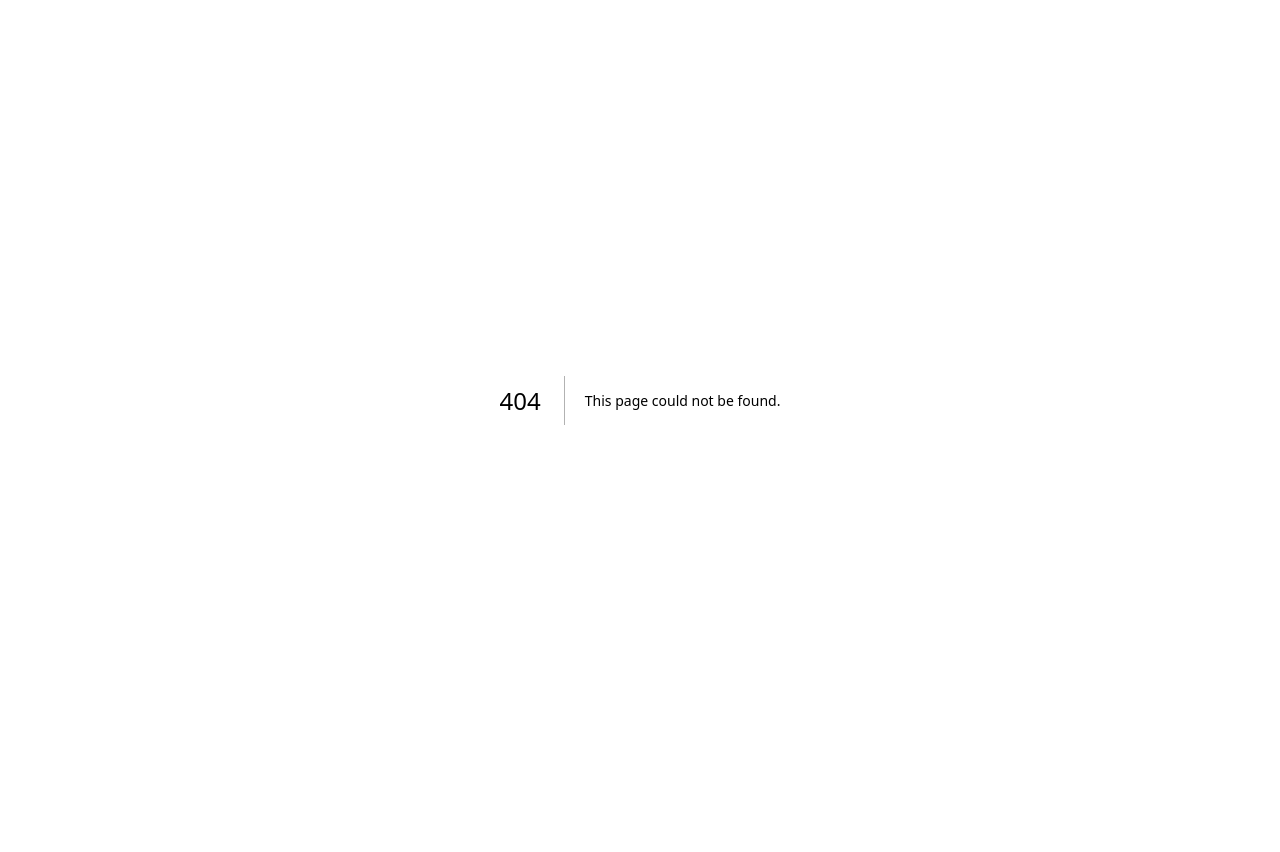
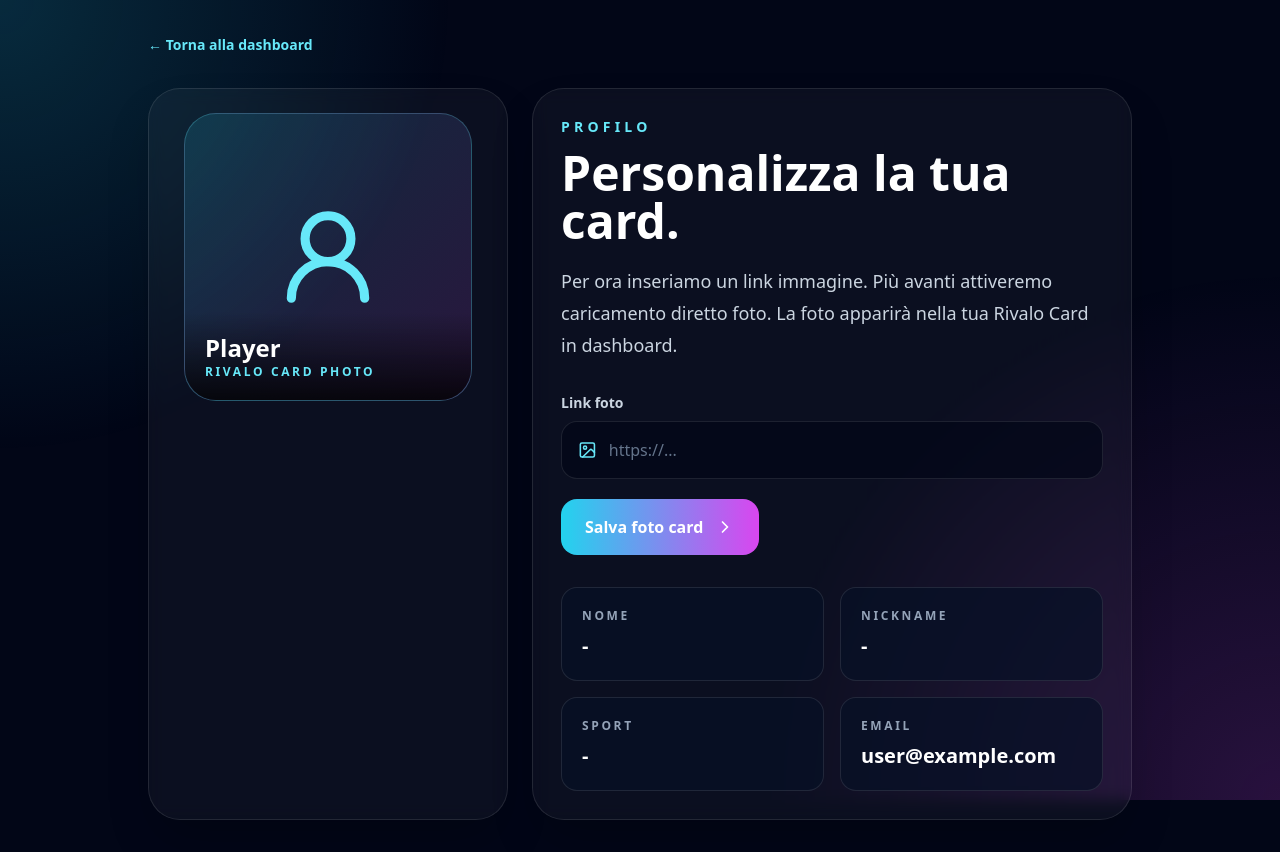
Before and after one commit to RivaloApp/rivalo-app, a Next.js app: page /profile in a window 1280 px wide. Before the commit this address had no page. Before the commit the page ends 800 px from the top, so only its background shows below. Built offline with nearby package versions, Linux system fonts and the light colour scheme; no server answers; the database is empty; sample sign-in values are in the browser's storage.

Commit message:
Create page.tsx

```diff
--- /dev/null
+++ b/app/profile/page.tsx
@@ -0,0 +1,153 @@
+"use client";
+
+import { useEffect, useState } from "react";
+import Link from "next/link";
+import { onAuthStateChanged, User } from "firebase/auth";
+import { doc, getDoc, updateDoc } from "firebase/firestore";
+import { auth, db } from "../../lib/firebase";
+import { ChevronRight, Image, UserRound } from "lucide-react";
+
+type RivaloProfile = {
+  name?: string;
+  nickname?: string;
+  email?: string;
+  mainSport?: string;
+  photoUrl?: string;
+};
+
+export default function ProfilePage() {
+  const [user, setUser] = useState<User | null>(null);
+  const [profile, setProfile] = useState<RivaloProfile | null>(null);
+  const [photoUrl, setPhotoUrl] = useState("");
+  const [saving, setSaving] = useState(false);
+  const [message, setMessage] = useState("");
+
+  useEffect(() => {
+    const unsubscribe = onAuthStateChanged(auth, async (currentUser) => {
+      if (!currentUser) {
+        window.location.href = "/login";
+        return;
+      }
+
+      setUser(currentUser);
+
+      const snap = await getDoc(doc(db, "users", currentUser.uid));
+      if (snap.exists()) {
+        const data = snap.data() as RivaloProfile;
+        setProfile(data);
+        setPhotoUrl(data.photoUrl || "");
+      }
+    });
+
+    return () => unsubscribe();
+  }, []);
+
+  async function savePhotoUrl() {
+    if (!user) return;
+
+    setSaving(true);
+    setMessage("");
+
+    try {
+      await updateDoc(doc(db, "users", user.uid), {
+        photoUrl: photoUrl.trim(),
+      });
+
+      setProfile((prev) => ({
+        ...prev,
+        photoUrl: photoUrl.trim(),
+      }));
+
+      setMessage("Foto salvata nella tua Rivalo Card.");
+    } catch {
+      setMessage("Errore nel salvataggio della foto.");
+    } finally {
+      setSaving(false);
+    }
+  }
+
+  return (
+    <main className="min-h-screen bg-[#020617] text-white">
+      <div className="pointer-events-none fixed inset-0 bg-[radial-gradient(circle_at_top_left,rgba(34,211,238,.18),transparent_30%),radial-gradient(circle_at_bottom_right,rgba(217,70,239,.18),transparent_35%)]" />
+
+      <section className="relative z-10 mx-auto max-w-5xl px-5 py-8">
+        <Link href="/dashboard" className="text-sm font-black text-cyan-300">
+          ← Torna alla dashboard
+        </Link>
+
+        <div className="mt-8 grid gap-6 lg:grid-cols-[360px_1fr]">
+          <div className="rounded-[2rem] border border-white/10 bg-white/[.04] p-6 shadow-2xl backdrop-blur">
+            <div className="relative mx-auto flex h-72 w-72 items-center justify-center overflow-hidden rounded-[2rem] border border-cyan-300/25 bg-gradient-to-br from-cyan-400/15 to-fuchsia-500/15">
+              {photoUrl ? (
+                <img src={photoUrl} alt="Foto card Rivalo" className="h-full w-full object-cover" />
+              ) : (
+                <UserRound size={110} className="text-cyan-300" />
+              )}
+
+              <div className="absolute inset-x-0 bottom-0 bg-gradient-to-t from-black/80 to-transparent p-5">
+                <div className="text-2xl font-black">{profile?.nickname || profile?.name || "Player"}</div>
+                <div className="text-xs font-black uppercase tracking-[.22em] text-cyan-300">
+                  Rivalo Card Photo
+                </div>
+              </div>
+            </div>
+          </div>
+
+          <div className="rounded-[2rem] border border-white/10 bg-white/[.04] p-7 shadow-2xl backdrop-blur">
+            <div className="text-sm font-black uppercase tracking-[.3em] text-cyan-300">Profilo</div>
+            <h1 className="mt-3 text-5xl font-black">Personalizza la tua card.</h1>
+
+            <p className="mt-5 max-w-2xl text-lg leading-8 text-slate-300">
+              Per ora inseriamo un link immagine. Più avanti attiveremo caricamento diretto foto.
+              La foto apparirà nella tua Rivalo Card in dashboard.
+            </p>
+
+            <label className="mt-8 block">
+              <span className="mb-2 block text-sm font-black text-slate-300">Link foto</span>
+              <div className="flex items-center gap-3 rounded-2xl border border-white/10 bg-[#020617]/70 px-4 py-4">
+                <Image className="text-cyan-300" size={20} />
+                <input
+                  value={photoUrl}
+                  onChange={(e) => setPhotoUrl(e.target.value)}
+                  placeholder="https://..."
+                  className="w-full bg-transparent outline-none placeholder:text-slate-500"
+                />
+              </div>
+            </label>
+
+            <button
+              onClick={savePhotoUrl}
+              disabled={saving}
+              className="mt-5 flex items-center gap-3 rounded-2xl bg-gradient-to-r from-cyan-400 to-fuchsia-500 px-6 py-4 font-black disabled:opacity-60"
+            >
+              {saving ? "Salvataggio..." : "Salva foto card"}
+              <ChevronRight size={20} />
+            </button>
+
+            {message && (
+              <div className="mt-5 rounded-2xl border border-white/10 bg-white/[.04] px-4 py-3 text-sm font-bold text-slate-200">
+                {message}
+              </div>
+            )}
+
+            <div className="mt-8 grid gap-4 sm:grid-cols-2">
+              <InfoBox label="Nome" value={profile?.name || "-"} />
+              <InfoBox label="Nickname" value={profile?.nickname || "-"} />
+              <InfoBox label="Sport" value={profile?.mainSport || "-"} />
+              <InfoBox label="Email" value={profile?.email || user?.email || "-"} />
+            </div>
+          </div>
+        </div>
+      </section>
+    </main>
+  );
+}
+
+function InfoBox({ label, value }: { label: string; value: string }) {
+  return (
+    <div className="rounded-2xl border border-white/10 bg-[#061126]/70 p-5">
+      <div className="text-xs font-black uppercase tracking-[.22em] text-slate-400">{label}</div>
+      <div className="mt-2 text-xl font-black">{value}</div>
+    </div>
+  );
+}
```
